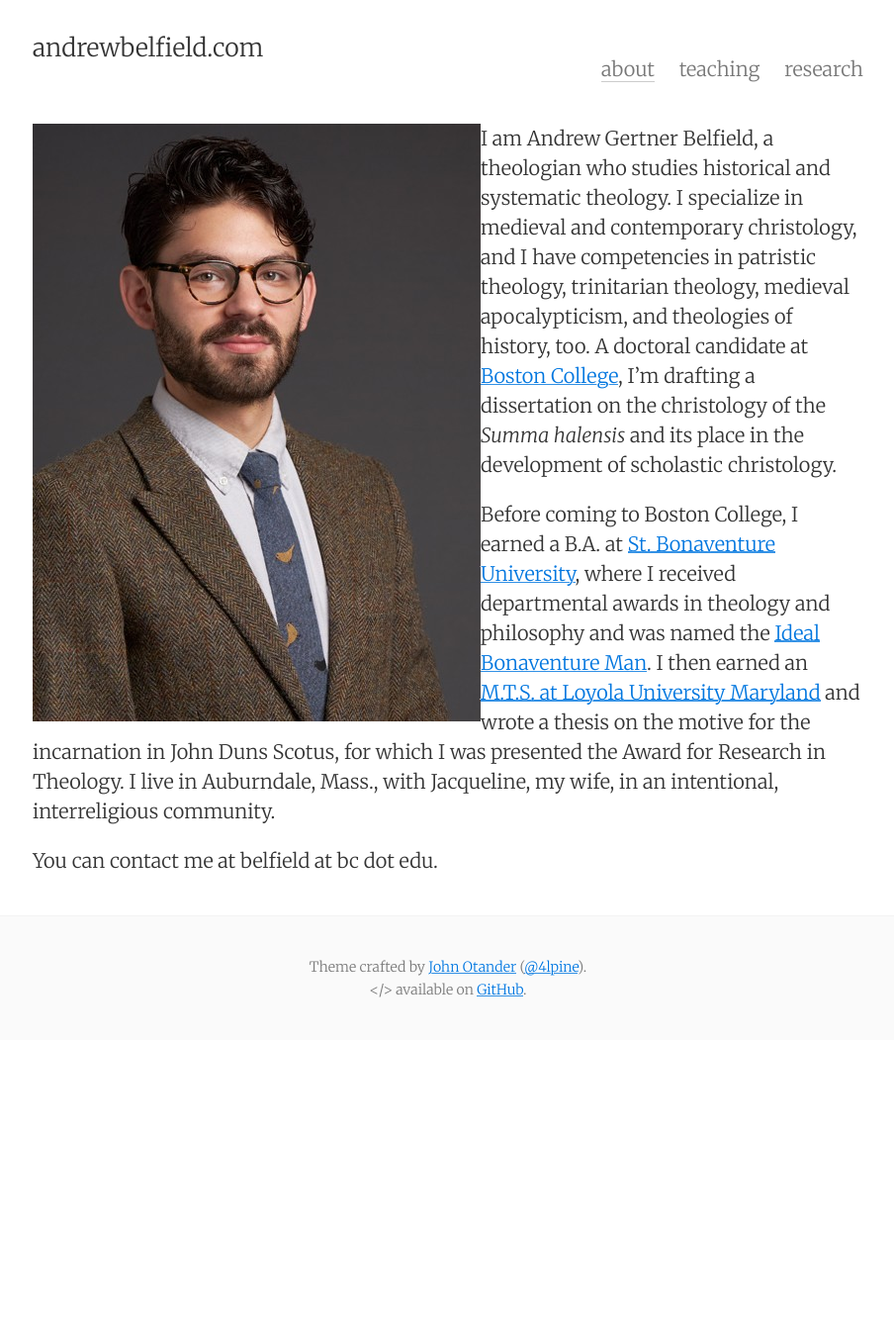
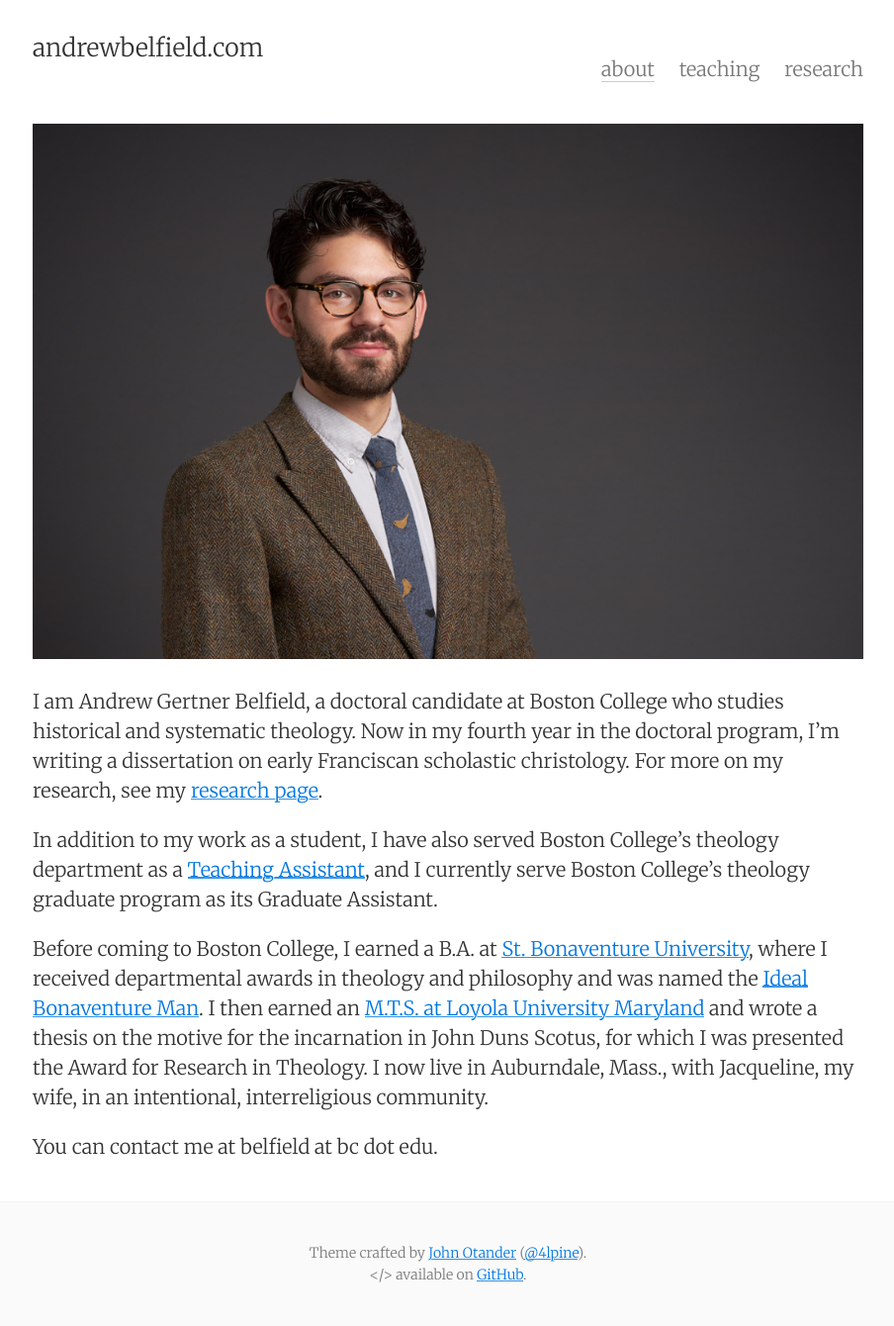
Before and after one commit to drewbelf/drewbelf.github.io, a Jekyll site: the page built from about.md, in a window 1280 px wide. Shown: the whole page at 99% size, without its empty margins (187-1091 px from the left). Built offline with Jekyll 4.4.1, drawn with Linux system fonts in a browser that asks for light colours; before the commit the page ends 1051 px from its top, so only the background shows below that.

Commit message:
update about & research

```diff
--- a/about.md
+++ b/about.md
@@ -5,8 +5,12 @@ permalink: /about/
 tags: about
 ---
 
-<img style="float: left;" src="/images/me.jpg" /> I am Andrew Gertner Belfield, a theologian who studies historical and systematic theology. I specialize in medieval and contemporary christology, and I have competencies in patristic theology, trinitarian theology, medieval apocalypticism, and theologies of history, too. A doctoral candidate at [Boston College](https://www.bc.edu/content/bc-web/schools/mcas/departments/theology/), I'm drafting a dissertation on the christology of the *Summa halensis* and its place in the development of scholastic christology.
+![me](/images/me.jpg)
 
-Before coming to Boston College, I earned a B.A. at [St. Bonaventure University](https://www.sbu.edu), where I received departmental awards in theology and philosophy and was named the [Ideal Bonaventure Man](https://www.oleantimesherald.com/two-students-from-same-rochester-area-school-named-2015-ideal-bonaventure-students/article_63ec3d42-fd88-11e4-a5de-6f8abef79450.html). I then earned an [M.T.S. at Loyola University Maryland](https://www.loyola.edu/academics/theology/graduate/mts) and wrote a thesis on the motive for the incarnation in John Duns Scotus, for which I was presented the Award for Research in Theology.  I live in Auburndale, Mass., with Jacqueline, my wife, in an intentional, interreligious community.
+I am Andrew Gertner Belfield, a doctoral candidate at Boston College who studies historical and systematic theology. Now in my fourth year in the doctoral program, I'm writing a dissertation on early Franciscan scholastic christology. For more on my research, see my [research page](andrewbelfield.com/research/).
+
+In addition to my work as a student, I have also served Boston College's theology department as a [Teaching Assistant](andrewbelfield.com/teaching/), and I currently serve Boston College's theology graduate program as its Graduate Assistant.
+
+Before coming to Boston College, I earned a B.A. at [St. Bonaventure University](https://www.sbu.edu), where I received departmental awards in theology and philosophy and was named the [Ideal Bonaventure Man](https://www.oleantimesherald.com/two-students-from-same-rochester-area-school-named-2015-ideal-bonaventure-students/article_63ec3d42-fd88-11e4-a5de-6f8abef79450.html). I then earned an [M.T.S. at Loyola University Maryland](https://www.loyola.edu/academics/theology/graduate/mts) and wrote a thesis on the motive for the incarnation in John Duns Scotus, for which I was presented the Award for Research in Theology.  I now live in Auburndale, Mass., with Jacqueline, my wife, in an intentional, interreligious community.
 
 You can contact me at belfield at bc dot edu.
```
Also changed, not shown: research.md (+2 -0 lines), images/me.jpg, 15 other files.
